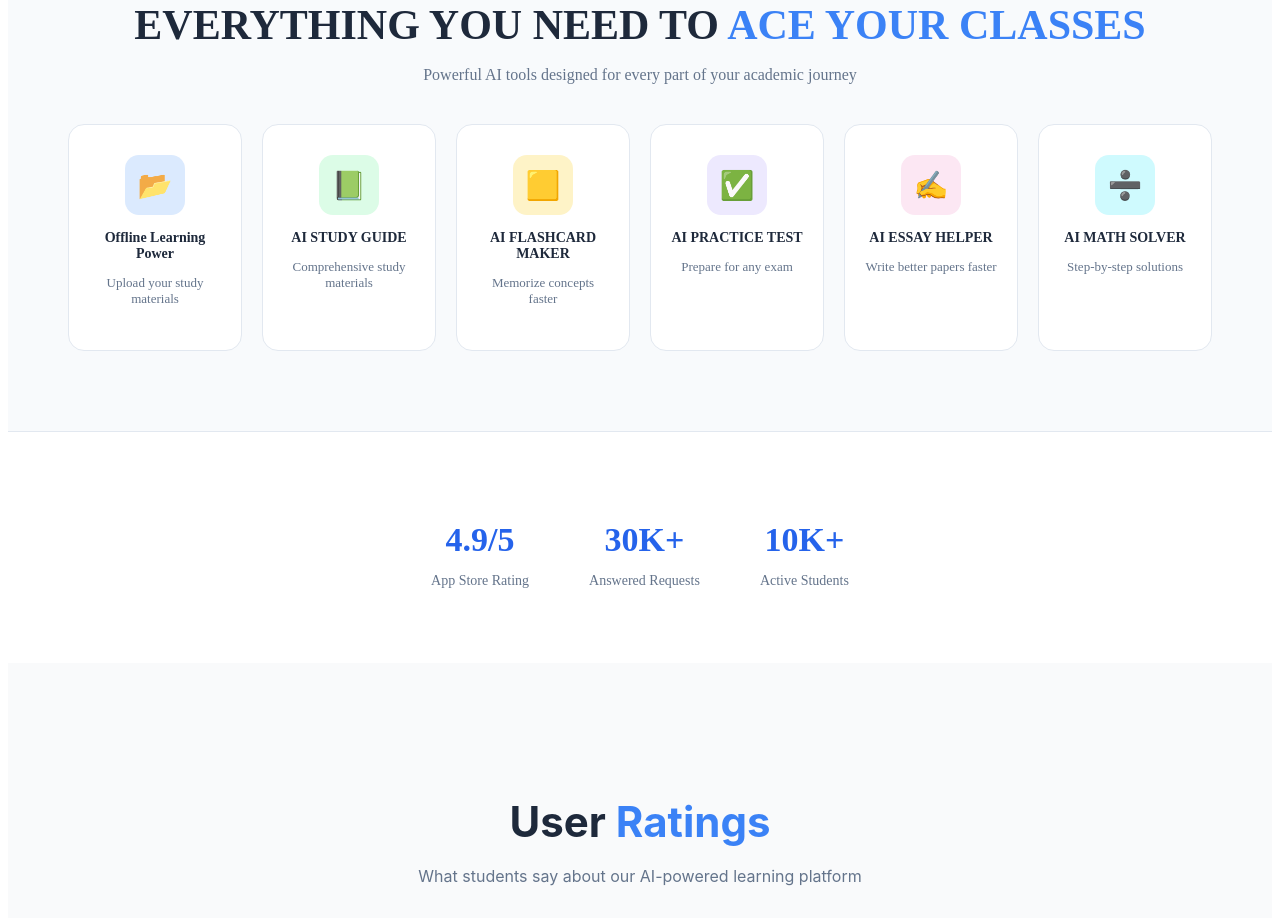
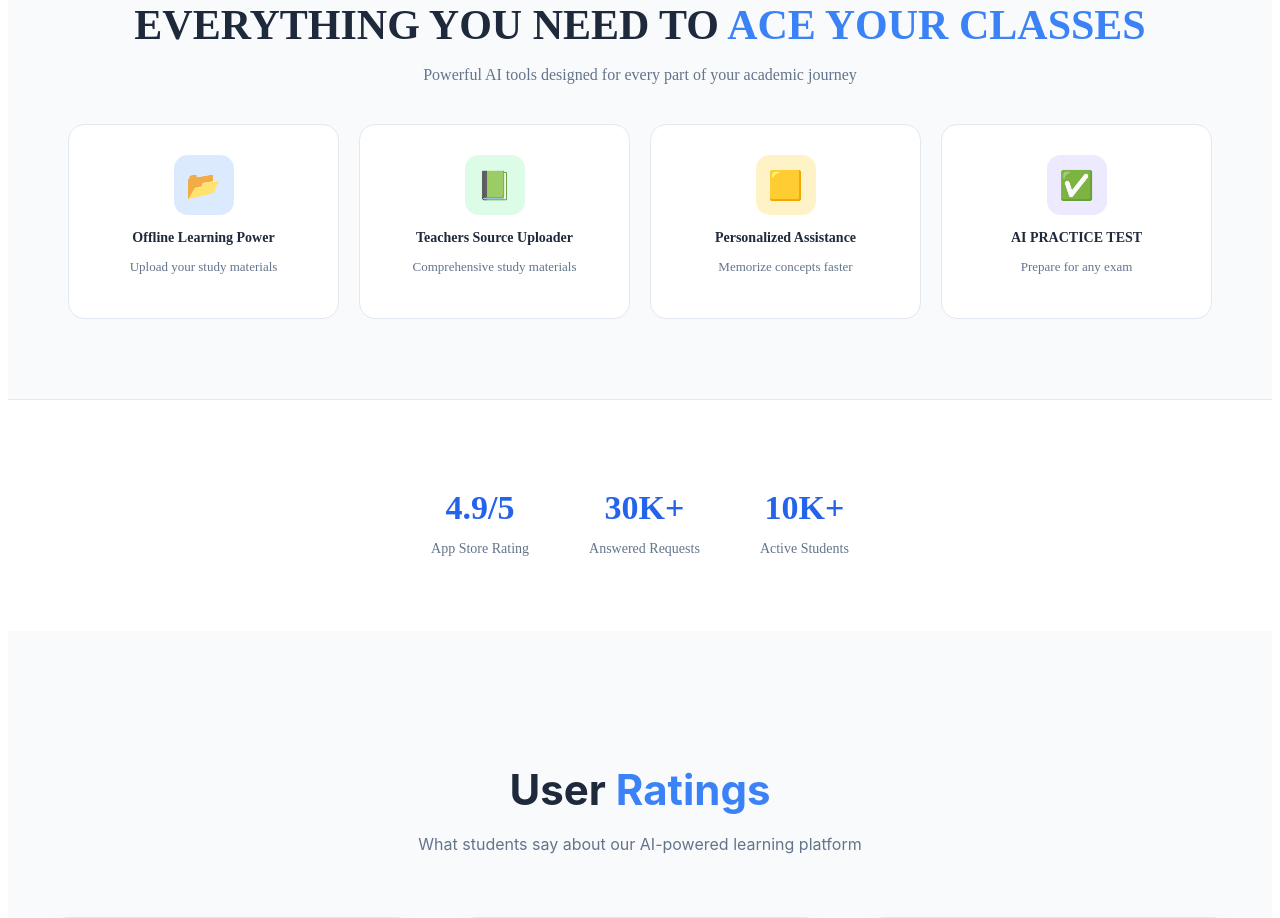
Before and after one commit to ab-abu1995/AI-Technical-Learning-Assistant, a React (Vite) app in the folder Frontend/edu-front/: page / in a window 1280 px wide. Shown: the part 840-1758 px from the top of the page. Built offline with nearby package versions, Linux system fonts and the light colour scheme.

Commit message:
update the card

```diff
--- a/Frontend/edu-front/src/Componets/ToolsSection.jsx
+++ b/Frontend/edu-front/src/Componets/ToolsSection.jsx
@@ -26,13 +26,13 @@
 
         <ToolCard
           icon="📗"
-          title="AI STUDY GUIDE"
+          title="Teachers Source Uploader"
           description="Comprehensive study materials"
         />
 
         <ToolCard
           icon="🟨"
-          title="AI FLASHCARD MAKER"
+          title="Personalized Assistance"
           description="Memorize concepts faster"
         />
 
@@ -42,17 +42,7 @@
           description="Prepare for any exam"
         />
 
-        <ToolCard
-          icon="✍️"
-          title="AI ESSAY HELPER"
-          description="Write better papers faster"
-        />
 
-        <ToolCard
-          icon="➗"
-          title="AI MATH SOLVER"
-          description="Step-by-step solutions"
-        />
       </div>
 
     </div>
--- a/Frontend/edu-front/src/Css/ToolsSection.css
+++ b/Frontend/edu-front/src/Css/ToolsSection.css
@@ -37,12 +37,14 @@
   margin-bottom: 40px;
 }
 
-/* Grid Layout */
+/* Grid Layout - Centered */
 .tools-grid {
   display: grid;
-  grid-template-columns: repeat(6, 1fr);
+  grid-template-columns: repeat(auto-fit, minmax(180px, 1fr));
   gap: 20px;
   padding: 0 40px;
+  max-width: 1200px; /* Limit the width */
+  margin: 0 auto;    /* Center the grid */
 }
 
 /* Card */
```
Also changed, not shown: Frontend/edu-front/src/assets/eduai.jpg (added).
